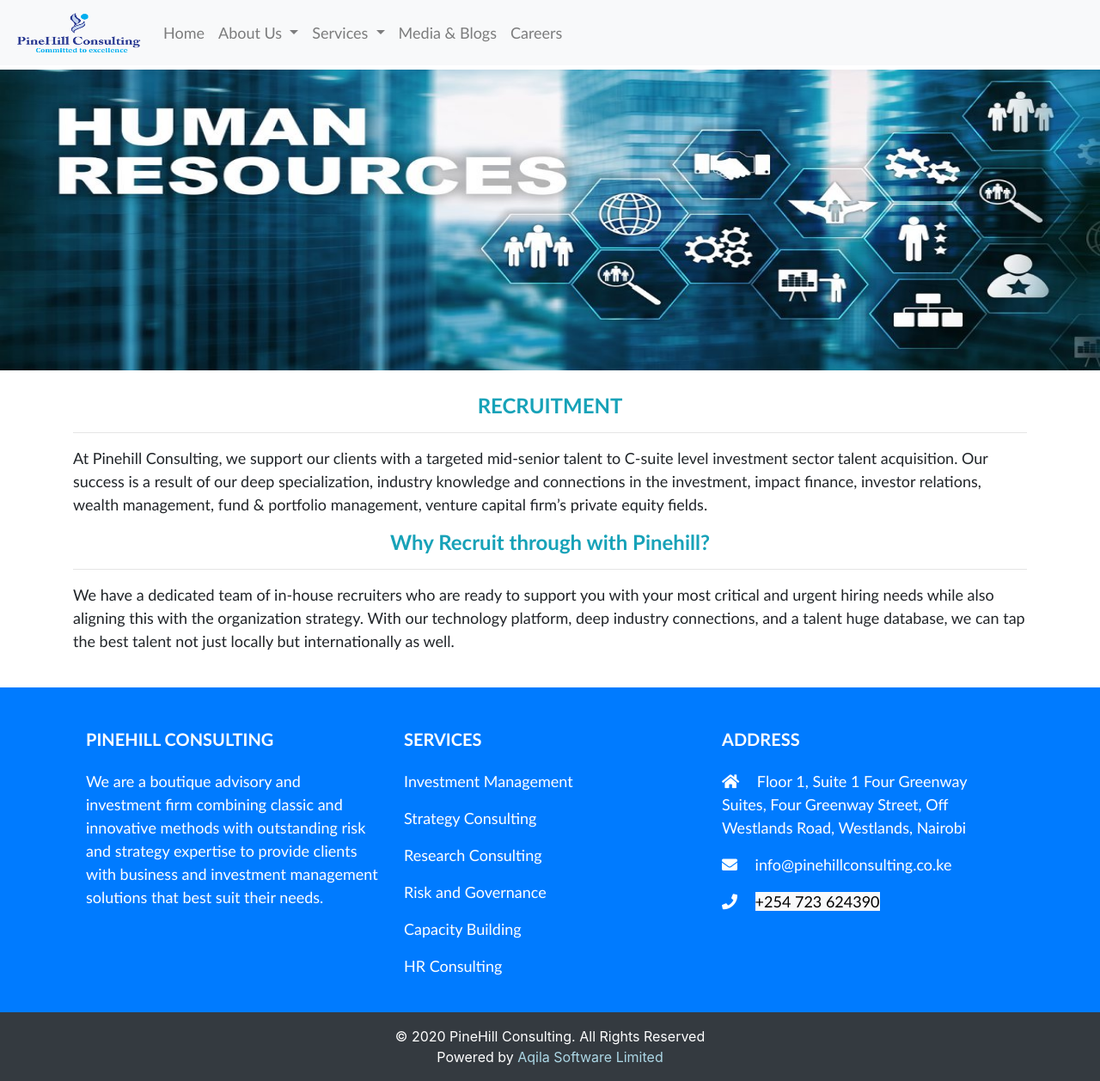
After one commit to timothymadegwa/Pinehill, a Django app: page /hr in a window 1280 px wide. The commit adds this page. Shown: the whole page at 86% size. Run offline with Django 3.2, Linux system fonts and the light colour scheme; some libraries are stand-ins or nearby versions.

Commit message:
added the HR page

```diff
--- /dev/null
+++ b/app/templates/app/hr.html
@@ -0,0 +1,24 @@
+{% extends 'base.html' %}
+{% load static %}
+{% block title %} | HR Consulting {% endblock %}
+
+{% block content %}
+        <img src='{% static "images/hr.jpg"%}' class="d-block w-100" alt="..." width="640" height="350"><br>
+
+        <div class="container">
+            <h4 class="text-center text-info"><strong>RECRUITMENT</strong></h4><hr>
+
+            <p>At Pinehill Consulting, we support our clients with a targeted mid-senior talent to C-suite level investment sector talent acquisition. Our success is a result of our deep specialization, industry knowledge and
+                 connections in the investment, impact finance, investor relations, wealth management, fund & portfolio management, venture capital firm’s private equity fields.</p>
+
+
+            <h4 class="text-center text-info"><strong>Why Recruit through with Pinehill?</strong></h4><hr>
+
+            <p>We have a dedicated team of in-house recruiters who are ready to support you with your most critical and urgent hiring needs while also aligning this with the organization strategy. With our technology platform,
+                 deep industry connections, and a talent huge database, we can tap the best talent not just locally but internationally as well.</p>
+
+            </div>
+    </div>
+
+</body><br>
+{% endblock content %}
--- a/app/templates/base.html
+++ b/app/templates/base.html
@@ -90,6 +90,12 @@
                   <a class="dropdown-item" href="{% url 'capacity' %}">Capacity Building</a>
                   {% endif %}
 
+                  {% if 'hr' in request.path %}
+                  <a class="active dropdown-item" href="{% url 'hr' %}">HR Consulting</a>
+                  {% else %}
+                  <a class="dropdown-item" href="{% url 'hr' %}">HR Consulting</a>
+                  {% endif %}
+
                 </div>
               </li>
               <li class="nav-item">
@@ -170,6 +176,11 @@
               <a href="{% url 'capacity' %}" style="color: white;">Capacity Building</a>
             </p>
           </li>
+          <li>
+            <p>
+              <a href="{% url 'hr' %}" style="color: white;">HR Consulting</a>
+            </p>
+          </li>
         </ul>
 
       </div>
--- a/app/urls.py
+++ b/app/urls.py
@@ -12,6 +12,7 @@
     path('research', views.research, name='research'),
     path('risk', views.risk, name='risk'),
     path('capacity', views.capacity, name='capacity'),
+    path('hr', views.hr, name='hr'),
     path('media', views.media, name='media'),
     path('careers', views.careers, name='careers'),
 ]
--- a/app/views.py
+++ b/app/views.py
@@ -34,6 +34,9 @@
 def capacity(request):
     return render(request, 'app/capacity.html')
 
+def hr(request):
+    return render(request, 'app/hr.html')
+
 def media(request):
     return render(request, 'app/media.html')
 
```
